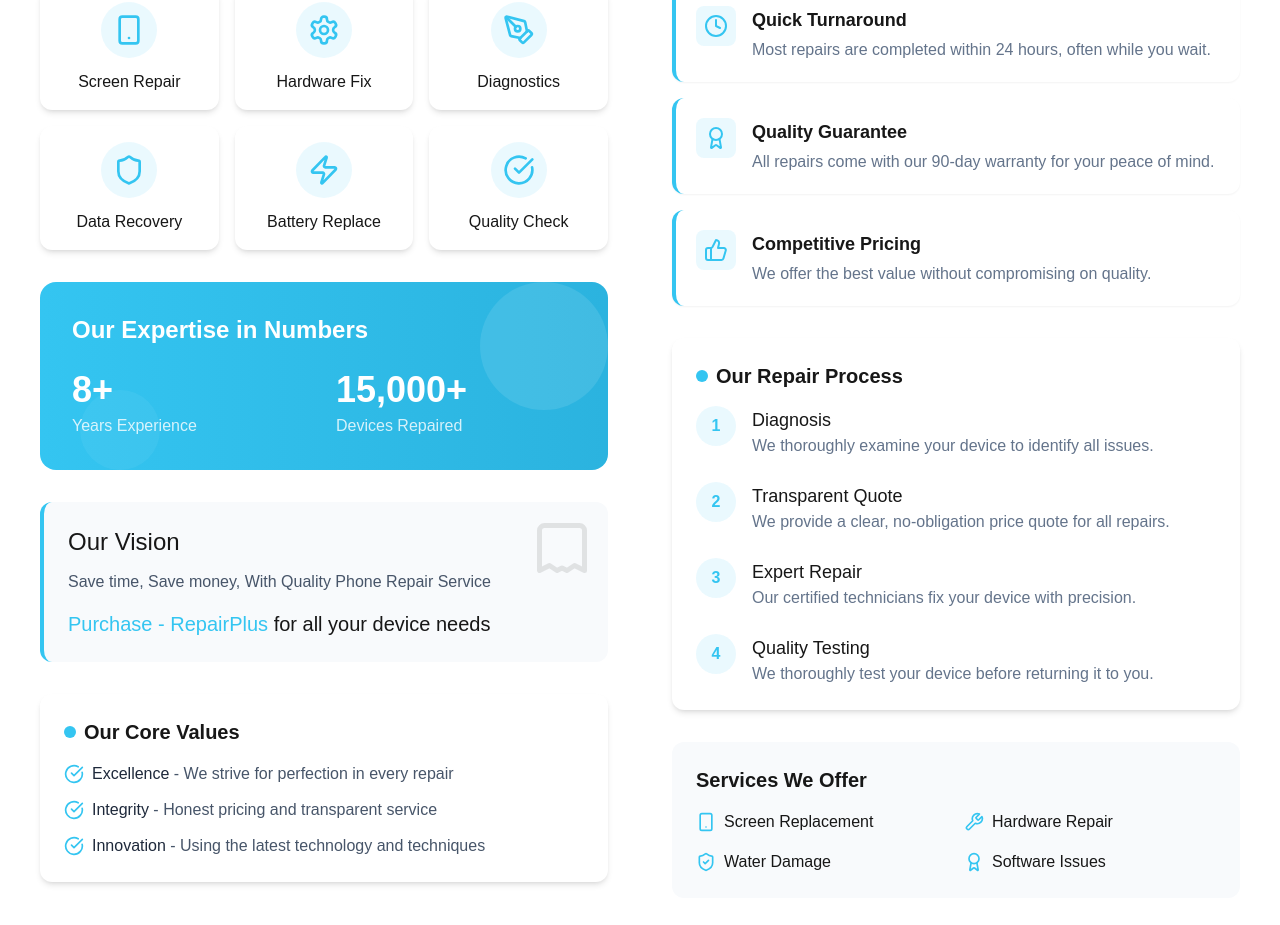
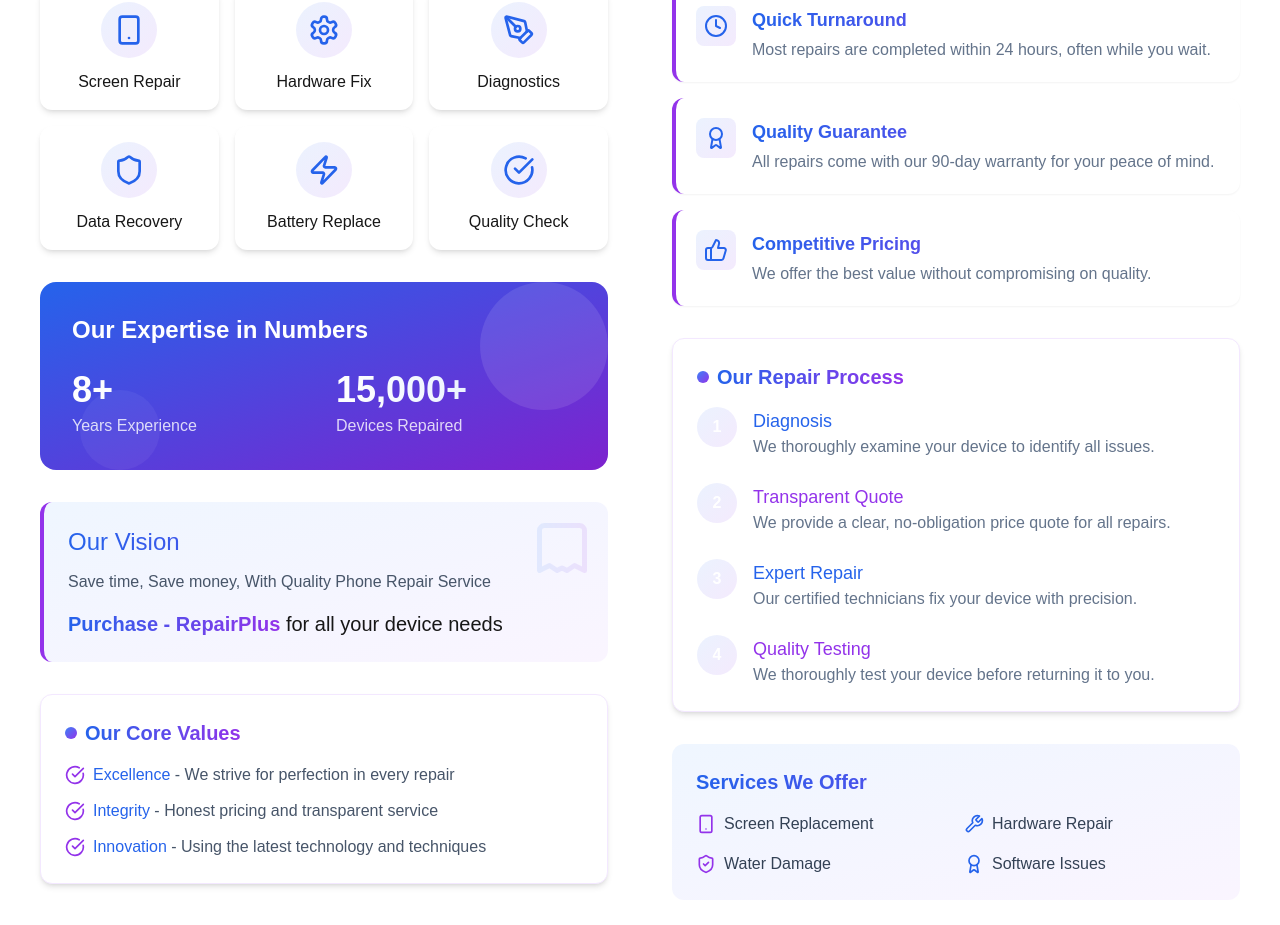
Before and after one commit to Rana-Mubashir/phone-repair-site, a Next.js app: page / in a window 1280 px wide. Shown: the part 1787-2712 px from the top of the page. Built offline with nearby package versions, Linux system fonts and the light colour scheme; no server answers.

Commit message:
changes done

```diff
--- a/app/page.tsx
+++ b/app/page.tsx
@@ -15,7 +15,7 @@ function page() {
       <Aboutus />
       <CounterSection />
       <WorkAndContactSection />
-      <Testimonials />
+      {/* <Testimonials /> */}
       <Brands />
     </div>
   )
--- a/app/select-brand/[id]/page.jsx
+++ b/app/select-brand/[id]/page.jsx
@@ -40,7 +40,7 @@ function Page() {
       <div className="container mx-auto px-4 py-12">
         <div className="flex justify-center items-center mb-12">
           <p className="text-center text-slate-700 max-w-[90%] md:max-w-[70%] lg:max-w-[60%] text-lg leading-relaxed">
-            Indepth Solutions is your one-stop shop for all your device needs. We provide expert advice, fast turnaround
+            Tech Repair is your one-stop shop for all your device needs. We provide expert advice, fast turnaround
             times, competitive pricing, and quality workmanship. With our team of highly skilled professionals, we can
             help you with any device repairs.
           </p>
@@ -48,7 +48,7 @@ function Page() {
 
         <div className="mb-10">
           <h1 className="text-center text-3xl md:text-4xl font-bold text-[#34c5f1] relative">
-            <span className="relative z-10">Select Your Device</span>
+            <span className="relative z-10">Select Your Device Brand</span>
             <span className="absolute bottom-0 left-1/2 transform -translate-x-1/2 w-24 h-1 bg-[#34c5f1] rounded-full"></span>
           </h1>
         </div>
--- a/components/sections/brandsPage/TopBanner.jsx
+++ b/components/sections/brandsPage/TopBanner.jsx
@@ -12,7 +12,7 @@ function TopBanner({ categoryName }) {
                 {categoryName || "Device"} Repairs
               </h1>
               <p className="text-xl text-gray-700 mt-2">
-                Select Your Device
+                Select Your Device Brand
                 <span className="inline-block ml-2 animate-bounce">👇</span>
               </p>
               <div className="hidden md:block">
--- a/components/sections/landingPageComponents/aboutus/Aboutus.tsx
+++ b/components/sections/landingPageComponents/aboutus/Aboutus.tsx
@@ -48,8 +48,10 @@ function Aboutus() {
           transition={{ duration: 0.6 }}
           className="flex items-center gap-3 mb-2"
         >
-          <div className="h-10 w-2 bg-[#34c5f1] rounded-full"></div>
-          <h1 className="text-4xl font-bold">About Us</h1>
+          <div className="h-10 w-2 bg-gradient-to-b from-blue-500 to-purple-600 rounded-full"></div>
+          <h1 className="text-4xl font-bold bg-gradient-to-r from-blue-600 to-purple-600 bg-clip-text text-transparent">
+            About Us
+          </h1>
         </motion.div>
 
         <motion.p
@@ -84,7 +86,7 @@ function Aboutus() {
             variants={itemVariants}
             className="flex flex-col items-center justify-center p-4 bg-white rounded-xl shadow-md hover:shadow-lg transition-all duration-300 hover:translate-y-[-5px] group"
           >
-            <div className="p-3 rounded-full bg-[#34c5f1]/10 text-[#34c5f1] group-hover:bg-[#34c5f1] group-hover:text-white transition-colors duration-300">
+            <div className="p-3 rounded-full bg-gradient-to-br from-blue-500/10 to-purple-600/10 text-blue-600 group-hover:bg-gradient-to-br group-hover:from-blue-500 group-hover:to-purple-600 group-hover:text-white transition-all duration-300">
               {service.icon}
             </div>
             <p className="mt-3 font-medium text-center">{service.label}</p>
@@ -97,7 +99,7 @@ function Aboutus() {
         initial={{ opacity: 0, y: 30 }}
         animate={inView ? { opacity: 1, y: 0 } : { opacity: 0, y: 30 }}
         transition={{ delay: 0.4, duration: 0.6 }}
-        className="relative overflow-hidden bg-gradient-to-r from-[#34c5f1] to-[#2bb3df] text-white p-8 rounded-2xl"
+        className="relative overflow-hidden bg-gradient-to-br from-blue-600 to-purple-700 text-white p-8 rounded-2xl"
       >
         {/* Decorative circles */}
         <div className="absolute top-0 right-0 w-32 h-32 rounded-full bg-white/10"></div>
@@ -108,11 +110,13 @@ function Aboutus() {
 
           <div className="grid grid-cols-2 gap-6">
             <div>
-              <div className="text-4xl font-bold mb-1">{inView && <CountUp end={8} duration={2} />}+</div>
+              <div className="text-4xl font-bold mb-1 bg-gradient-to-r from-white to-blue-100 bg-clip-text text-transparent">
+                {inView && <CountUp end={8} duration={2} />}+
+              </div>
               <p className="text-white/80">Years Experience</p>
             </div>
             <div>
-              <div className="text-4xl font-bold mb-1">
+              <div className="text-4xl font-bold mb-1 bg-gradient-to-r from-white to-blue-100 bg-clip-text text-transparent">
                 {inView && <CountUp end={15000} separator="," duration={2.5} />}+
               </div>
               <p className="text-white/80">Devices Repaired</p>
@@ -126,24 +130,35 @@ function Aboutus() {
         initial={{ opacity: 0, y: 30 }}
         animate={inView ? { opacity: 1, y: 0 } : { opacity: 0, y: 30 }}
         transition={{ delay: 0.6, duration: 0.6 }}
-        className="relative bg-slate-50 p-6 rounded-xl border-l-4 border-[#34c5f1]"
+        className="relative bg-gradient-to-br from-blue-50 to-purple-50 p-6 rounded-xl border-l-4 border-purple-600"
       >
         <div className="absolute top-0 right-0 p-4 opacity-10">
           <svg width="60" height="60" viewBox="0 0 24 24" fill="none" xmlns="http://www.w3.org/2000/svg">
             <path
               d="M3 21V5C3 3.89543 3.89543 3 5 3H19C20.1046 3 21 3.89543 21 5V21L17 19L14 21L12 20L10 21L7 19L3 21Z"
-              stroke="currentColor"
+              stroke="url(#gradient)"
               strokeWidth="2"
               strokeLinecap="round"
               strokeLinejoin="round"
             />
+            <defs>
+              <linearGradient id="gradient" x1="0%" y1="0%" x2="100%" y2="0%">
+                <stop offset="0%" stopColor="#3B82F6" />
+                <stop offset="100%" stopColor="#9333EA" />
+              </linearGradient>
+            </defs>
           </svg>
         </div>
 
-        <h3 className="text-2xl font-medium mb-3">Our Vision</h3>
+        <h3 className="text-2xl font-medium mb-3 bg-gradient-to-r from-blue-600 to-purple-600 bg-clip-text text-transparent">
+          Our Vision
+        </h3>
         <p className="text-slate-600 mb-4">Save time, Save money, With Quality Phone Repair Service</p>
         <p className="text-xl font-medium">
-          <span className="text-[#34c5f1]">Purchase - RepairPlus</span> for all your device needs
+          <span className="bg-gradient-to-r from-blue-600 to-purple-600 bg-clip-text text-transparent font-bold">
+            Purchase - RepairPlus
+          </span>{" "}
+          for all your device needs
         </p>
       </motion.div>
 
@@ -152,30 +167,32 @@ function Aboutus() {
         initial={{ opacity: 0, y: 30 }}
         animate={inView ? { opacity: 1, y: 0 } : { opacity: 0, y: 30 }}
         transition={{ delay: 0.8, duration: 0.6 }}
-        className="bg-white p-6 rounded-xl shadow-md"
+        className="bg-white p-6 rounded-xl shadow-md border border-purple-100"
       >
         <h3 className="text-xl font-bold mb-4 flex items-center gap-2">
-          <span className="inline-block w-3 h-3 bg-[#34c5f1] rounded-full"></span>
-          Our Core Values
+          <span className="inline-block w-3 h-3 bg-gradient-to-br from-blue-500 to-purple-600 rounded-full"></span>
+          <span className="bg-gradient-to-r from-blue-600 to-purple-600 bg-clip-text text-transparent">
+            Our Core Values
+          </span>
         </h3>
 
         <ul className="space-y-3">
           <li className="flex items-start gap-2">
-            <CheckCircle className="text-[#34c5f1] size-5 mt-0.5 flex-shrink-0" />
+            <CheckCircle className="text-purple-600 size-5 mt-0.5 flex-shrink-0" />
             <p className="text-slate-600">
-              <span className="font-medium text-slate-800">Excellence</span> - We strive for perfection in every repair
+              <span className="font-medium text-blue-600">Excellence</span> - We strive for perfection in every repair
             </p>
           </li>
           <li className="flex items-start gap-2">
-            <CheckCircle className="text-[#34c5f1] size-5 mt-0.5 flex-shrink-0" />
+            <CheckCircle className="text-purple-600 size-5 mt-0.5 flex-shrink-0" />
             <p className="text-slate-600">
-              <span className="font-medium text-slate-800">Integrity</span> - Honest pricing and transparent service
+              <span className="font-medium text-blue-600">Integrity</span> - Honest pricing and transparent service
             </p>
           </li>
           <li className="flex items-start gap-2">
-            <CheckCircle className="text-[#34c5f1] size-5 mt-0.5 flex-shrink-0" />
+            <CheckCircle className="text-purple-600 size-5 mt-0.5 flex-shrink-0" />
             <p className="text-slate-600">
-              <span className="font-medium text-slate-800">Innovation</span> - Using the latest technology and
+              <span className="font-medium text-blue-600">Innovation</span> - Using the latest technology and
               techniques
             </p>
           </li>
--- a/components/sections/landingPageComponents/aboutus/WhyChooseUs.tsx
+++ b/components/sections/landingPageComponents/aboutus/WhyChooseUs.tsx
@@ -32,22 +32,22 @@ function WhyChooseUs() {
 
   const reasons = [
     {
-      icon: <CheckCircle className="text-[#34c5f1] size-6" />,
+      icon: <CheckCircle className="text-blue-600 size-6" />,
       title: "Certified Technicians",
       description: "Our repair specialists undergo rigorous training and certification.",
     },
     {
-      icon: <Clock className="text-[#34c5f1] size-6" />,
+      icon: <Clock className="text-blue-600 size-6" />,
       title: "Quick Turnaround",
       description: "Most repairs are completed within 24 hours, often while you wait.",
     },
     {
-      icon: <Award className="text-[#34c5f1] size-6" />,
+      icon: <Award className="text-blue-600 size-6" />,
       title: "Quality Guarantee",
       description: "All repairs come with our 90-day warranty for your peace of mind.",
     },
     {
-      icon: <ThumbsUp className="text-[#34c5f1] size-6" />,
+      icon: <ThumbsUp className="text-blue-600 size-6" />,
       title: "Competitive Pricing",
       description: "We offer the best value without compromising on quality.",
     },
@@ -68,8 +68,10 @@ function WhyChooseUs() {
           transition={{ duration: 0.6 }}
           className="flex items-center gap-3 mb-2"
         >
-          <div className="h-10 w-2 bg-[#34c5f1] rounded-full"></div>
-          <h1 className="text-4xl font-bold">Why Choose Us</h1>
+          <div className="h-10 w-2 bg-gradient-to-b from-blue-500 to-purple-600 rounded-full"></div>
+          <h1 className="text-4xl font-bold bg-gradient-to-r from-blue-600 to-purple-600 bg-clip-text text-transparent">
+            Why Choose Us
+          </h1>
         </motion.div>
       </div>
 
@@ -85,14 +87,16 @@ function WhyChooseUs() {
           <motion.div
             key={index}
             variants={itemVariants}
-            className="bg-white p-5 rounded-xl shadow-sm hover:shadow-md transition-all duration-300 border-l-4 border-[#34c5f1] group hover:bg-[#34c5f1]/5"
+            className="bg-white p-5 rounded-xl shadow-sm hover:shadow-md transition-all duration-300 border-l-4 border-purple-600 group hover:bg-gradient-to-r hover:from-blue-50 hover:to-purple-50"
           >
             <div className="flex items-start gap-4">
-              <div className="p-2 rounded-lg bg-[#34c5f1]/10 text-[#34c5f1] group-hover:bg-[#34c5f1] group-hover:text-white transition-colors duration-300">
+              <div className="p-2 rounded-lg bg-gradient-to-br from-blue-500/10 to-purple-600/10 text-blue-600 group-hover:bg-gradient-to-br group-hover:from-blue-500 group-hover:to-purple-600 group-hover:text-white transition-all duration-300">
                 {reason.icon}
               </div>
               <div>
-                <h3 className="font-bold text-lg mb-1">{reason.title}</h3>
+                <h3 className="font-bold text-lg mb-1 bg-gradient-to-r from-blue-600 to-purple-600 bg-clip-text text-transparent">
+                  {reason.title}
+                </h3>
                 <p className="text-slate-500">{reason.description}</p>
               </div>
             </div>
@@ -105,50 +109,52 @@ function WhyChooseUs() {
         initial={{ opacity: 0, y: 30 }}
         animate={inView ? { opacity: 1, y: 0 } : { opacity: 0, y: 30 }}
         transition={{ delay: 0.5, duration: 0.6 }}
-        className="bg-white p-6 rounded-xl shadow-md"
+        className="bg-white p-6 rounded-xl shadow-md border border-purple-100"
       >
         <h3 className="text-xl font-bold mb-4 flex items-center gap-2">
-          <span className="inline-block w-3 h-3 bg-[#34c5f1] rounded-full"></span>
-          Our Repair Process
+          <span className="inline-block w-3 h-3 bg-gradient-to-br from-blue-500 to-purple-600 rounded-full"></span>
+          <span className="bg-gradient-to-r from-blue-600 to-purple-600 bg-clip-text text-transparent">
+            Our Repair Process
+          </span>
         </h3>
 
         <div className="space-y-6">
           <div className="flex gap-4">
-            <div className="flex-shrink-0 w-10 h-10 rounded-full bg-[#34c5f1]/10 flex items-center justify-center text-[#34c5f1] font-bold">
+            <div className="flex-shrink-0 w-10 h-10 rounded-full bg-gradient-to-br from-blue-500/10 to-purple-600/10 flex items-center justify-center bg-gradient-to-br from-blue-500 to-purple-600 text-white font-bold">
               1
             </div>
             <div>
-              <h4 className="font-medium text-lg">Diagnosis</h4>
+              <h4 className="font-medium text-lg text-blue-600">Diagnosis</h4>
               <p className="text-slate-500">We thoroughly examine your device to identify all issues.</p>
             </div>
           </div>
 
           <div className="flex gap-4">
-            <div className="flex-shrink-0 w-10 h-10 rounded-full bg-[#34c5f1]/10 flex items-center justify-center text-[#34c5f1] font-bold">
+            <div className="flex-shrink-0 w-10 h-10 rounded-full bg-gradient-to-br from-blue-500/10 to-purple-600/10 flex items-center justify-center bg-gradient-to-br from-blue-500 to-purple-600 text-white font-bold">
               2
             </div>
             <div>
-              <h4 className="font-medium text-lg">Transparent Quote</h4>
+              <h4 className="font-medium text-lg text-purple-600">Transparent Quote</h4>
               <p className="text-slate-500">We provide a clear, no-obligation price quote for all repairs.</p>
             </div>
           </div>
 
           <div className="flex gap-4">
-            <div className="flex-shrink-0 w-10 h-10 rounded-full bg-[#34c5f1]/10 flex items-center justify-center text-[#34c5f1] font-bold">
+            <div className="flex-shrink-0 w-10 h-10 rounded-full bg-gradient-to-br from-blue-500/10 to-purple-600/10 flex items-center justify-center bg-gradient-to-br from-blue-500 to-purple-600 text-white font-bold">
               3
             </div>
             <div>
-              <h4 className="font-medium text-lg">Expert Repair</h4>
+              <h4 className="font-medium text-lg text-blue-600">Expert Repair</h4>
               <p className="text-slate-500">Our certified technicians fix your device with precision.</p>
             </div>
           </div>
 
           <div className="flex gap-4">
-            <div className="flex-shrink-0 w-10 h-10 rounded-full bg-[#34c5f1]/10 flex items-center justify-center text-[#34c5f1] font-bold">
+            <div className="flex-shrink-0 w-10 h-10 rounded-full bg-gradient-to-br from-blue-500/10 to-purple-600/10 flex items-center justify-center bg-gradient-to-br from-blue-500 to-purple-600 text-white font-bold">
               4
             </div>
             <div>
-              <h4 className="font-medium text-lg">Quality Testing</h4>
+              <h4 className="font-medium text-lg text-purple-600">Quality Testing</h4>
               <p className="text-slate-500">We thoroughly test your device before returning it to you.</p>
             </div>
           </div>
@@ -160,26 +166,28 @@ function WhyChooseUs() {
         initial={{ opacity: 0, y: 30 }}
         animate={inView ? { opacity: 1, y: 0 } : { opacity: 0, y: 30 }}
         transition={{ delay: 0.7, duration: 0.6 }}
-        className="bg-slate-50 p-6 rounded-xl"
+        className="bg-gradient-to-br from-blue-50 to-purple-50 p-6 rounded-xl"
       >
-        <h3 className="text-xl font-bold mb-4">Services We Offer</h3>
+        <h3 className="text-xl font-bold mb-4 bg-gradient-to-r from-blue-600 to-purple-600 bg-clip-text text-transparent">
+          Services We Offer
+        </h3>
 
         <div className="grid grid-cols-2 gap-4">
-          <div className="flex items-center gap-2">
-            <Smartphone className="text-[#34c5f1] size-5" />
-            <span>Screen Replacement</span>
+          <div className="flex items-center gap-2 group hover:translate-x-1 transition-transform duration-200">
+            <Smartphone className="text-purple-600 size-5" />
+            <span className="text-slate-700 group-hover:text-blue-600 transition-colors">Screen Replacement</span>
           </div>
-          <div className="flex items-center gap-2">
-            <Wrench className="text-[#34c5f1] size-5" />
-            <span>Hardware Repair</span>
+          <div className="flex items-center gap-2 group hover:translate-x-1 transition-transform duration-200">
+            <Wrench className="text-blue-600 size-5" />
+            <span className="text-slate-700 group-hover:text-purple-600 transition-colors">Hardware Repair</span>
           </div>
-          <div className="flex items-center gap-2">
-            <ShieldCheck className="text-[#34c5f1] size-5" />
-            <span>Water Damage</span>
+          <div className="flex items-center gap-2 group hover:translate-x-1 transition-transform duration-200">
+            <ShieldCheck className="text-purple-600 size-5" />
+            <span className="text-slate-700 group-hover:text-blue-600 transition-colors">Water Damage</span>
           </div>
-          <div className="flex items-center gap-2">
-            <Award className="text-[#34c5f1] size-5" />
-            <span>Software Issues</span>
+          <div className="flex items-center gap-2 group hover:translate-x-1 transition-transform duration-200">
+            <Award className="text-blue-600 size-5" />
+            <span className="text-slate-700 group-hover:text-purple-600 transition-colors">Software Issues</span>
           </div>
         </div>
       </motion.div>
```
Also changed, not shown: components/layout/header/Main.jsx (+9 -10 lines).
